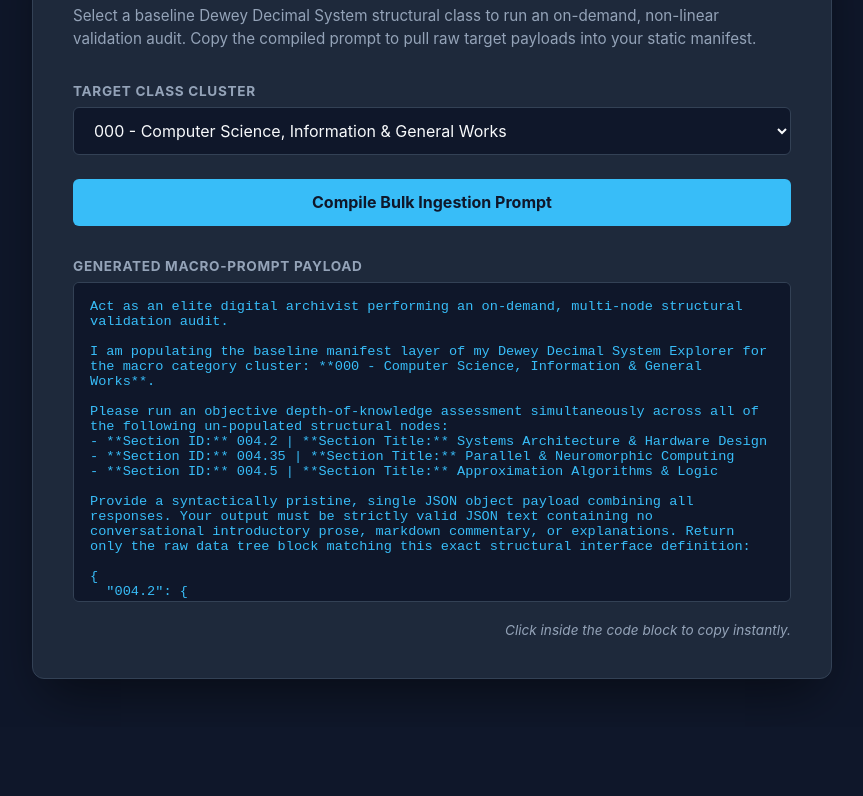
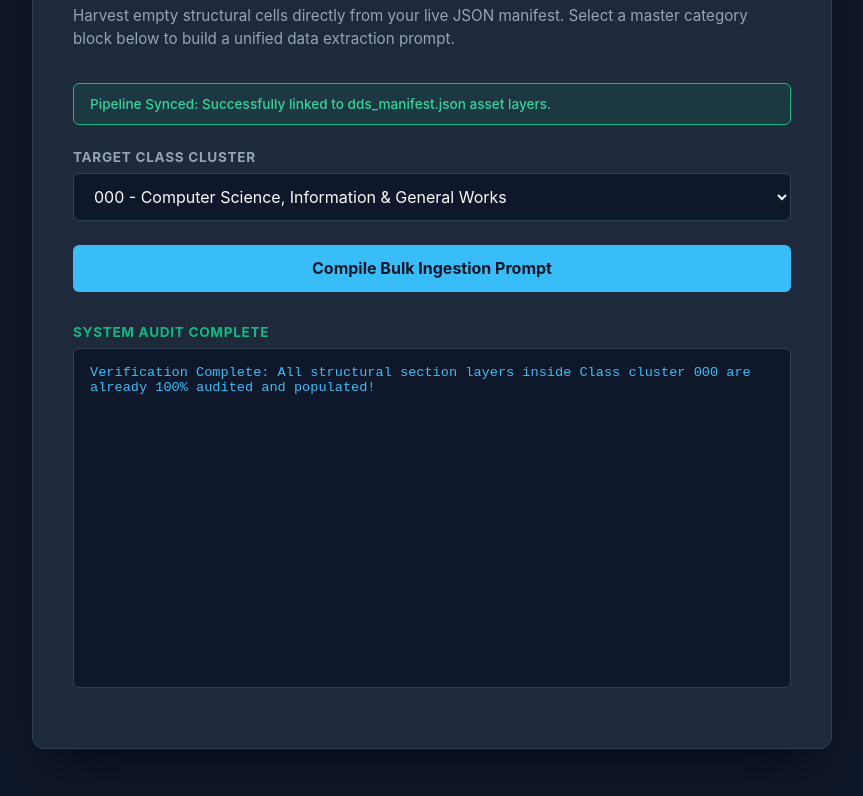
Before and after one commit to SRowBoat/dewey, a plain HTML site: page promptgen.html in a window 1280 px wide. Both pictures are taken after a click on the button "Compile Bulk Ingestion Prompt". Shown: the part 126-922 px from the top of the page, without its empty margins (208-1071 px from the left). Before the commit the page ends 853 px from the top, so only its background shows below. Drawn offline with Linux system fonts and the light colour scheme.

Commit message:
Refactor promptgen.html layout and functionality
Updated textarea height and modified status display elements. Changed subtitle text for clarity and adjusted prompt generation logic.

```diff
--- a/promptgen.html
+++ b/promptgen.html
@@ -115,7 +115,7 @@
 
         textarea {
             width: 100%;
-            height: 320px;
+            height: 340px;
             background-color: var(--bg-input);
             border: 1px solid var(--border);
             border-radius: 6px;
@@ -128,11 +128,15 @@
             margin-bottom: 1rem;
         }
 
-        .copy-status {
-            text-align: right;
+        .status-banner {
+            padding: 0.75rem 1rem;
+            border-radius: 6px;
             font-size: 0.85rem;
+            margin-bottom: 1.5rem;
+            font-weight: 500;
+            background-color: rgba(51, 65, 85, 0.5);
+            border: 1px solid var(--border);
             color: var(--text-muted);
-            font-style: italic;
         }
     </style>
 </head>
@@ -140,92 +144,114 @@
 
     <div class="container">
         <h1>DDS Bulk Prompt Matrix Generator</h1>
-        <p class="subtitle">Select a baseline Dewey Decimal System structural class to run an on-demand, non-linear validation audit. Copy the compiled prompt to pull raw target payloads into your static manifest.</p>
+        <p class="subtitle">Harvest empty structural cells directly from your live JSON manifest. Select a master category block below to build a unified data extraction prompt.</p>
+
+        <div id="sync-status" class="status-banner">Initializing pipeline connectivity...</div>
 
         <div class="control-group">
             <label for="class-select">Target Class Cluster</label>
             <select id="class-select">
                 <option value="000">000 - Computer Science, Information & General Works</option>
                 <option value="100">100 - Philosophy & Psychology</option>
+                <option value="200">200 - Religion</option>
+                <option value="300">300 - Social Sciences</option>
+                <option value="400">400 - Language</option>
                 <option value="500">500 - Pure Science</option>
+                <option value="600">600 - Technology / Applied Science</option>
                 <option value="700">700 - Arts & Recreation</option>
+                <option value="800">800 - Literature</option>
+                <option value="900">900 - History & Geography</option>
             </select>
         </div>
 
         <button id="generate-btn">Compile Bulk Ingestion Prompt</button>
 
         <div class="output-group" id="output-wrapper">
-            <label for="prompt-output">Generated Macro-Prompt Payload</label>
+            <label for="prompt-output" id="action-label">Generated Macro-Prompt Payload</label>
             <textarea id="prompt-output" readonly></textarea>
-            <div class="copy-status" id="status-text">Click inside the code block to copy instantly.</div>
         </div>
     </div>
 
     <script>
-        // Structural target definitions maps for missing/un-audited class rows
-        const targetClassStructures = {
-            "000": {
-                "className": "Computer Science, Information & General Works",
-                "targets": [
-                    { "id": "004.2", "title": "Systems Architecture & Hardware Design" },
-                    { "id": "004.35", "title": "Parallel & Neuromorphic Computing" },
-                    { "id": "004.5", "title": "Approximation Algorithms & Logic" }
-                ]
-            },
-            "100": {
-                "className": "Philosophy & Psychology",
-                "targets": [
-                    { "id": "121.5", "title": "Cognitive Sovereignty & Naive Mind Logic" }
-                ]
-            },
-            "500": {
-                "className": "Pure Science",
-                "targets": [
-                    { "id": "521", "title": "Celestial Mechanics / Interstellar Milestone Coordinates" },
-                    { "id": "531", "title": "Classical Mechanics / Solid Mechanics Dynamics" },
-                    { "id": "532", "title": "Fluid Mechanics" },
-                    { "id": "536", "title": "Thermodynamics" }
-                ]
-            },
-            "700": {
-                "className": "Arts & Recreation",
-                "targets": [
-                    { "id": "741.6", "title": "Graphic Design" },
-                    { "id": "741.62", "title": "Vector Layouts & Spatial UI Schematics" },
-                    { "id": "744", "title": "Technical Drawing & Engineering Illustrations" }
-                ]
-            }
-        };
+        let liveManifestData = null;
 
         const classSelect = document.getElementById('class-select');
         const generateBtn = document.getElementById('generate-btn');
         const outputWrapper = document.getElementById('output-wrapper');
         const promptOutput = document.getElementById('prompt-output');
-        const statusText = document.getElementById('status-text');
+        const syncStatus = document.getElementById('sync-status');
+        const actionLabel = document.getElementById('action-label');
+
+        // High-reliability live JSON data asset ingestion
+        async function loadManifestAsset() {
+            try {
+                const response = await fetch('dds_manifest.json');
+                if (!response.ok) throw new Error();
+                liveManifestData = await response.json();
+
+                syncStatus.innerText = "Pipeline Synced: Successfully linked to dds_manifest.json asset layers.";
+                syncStatus.style.borderColor = "#10b981";
+                syncStatus.style.color = "#34d399";
+                syncStatus.style.backgroundColor = "rgba(16, 185, 129, 0.1)";
+            } catch (err) {
+                console.warn("Unable to fetch manifest. Operating in detached network sandbox state.");
+                syncStatus.innerText = "Sandbox State: Running isolated from dds_manifest.json asset.";
+                syncStatus.style.borderColor = "#f59e0b";
+                syncStatus.style.color = "#fbbf24";
+                syncStatus.style.backgroundColor = "rgba(245, 158, 11, 0.1)";
+            }
+        }
 
         generateBtn.addEventListener('click', () => {
-            const selectedClass = classSelect.value;
-            const classMetadata = targetClassStructures[selectedClass];
+            const selectedClassPrefix = classSelect.value;
 
-            if (!classMetadata) return;
+            if (!liveManifestData || !liveManifestData.classes) {
+                alert("Cannot generate prompts: Live manifest asset array data has not been parsed or is unpopulated.");
+                return;
+            }
+
+            const activeClassData = liveManifestData.classes[selectedClassPrefix];
+
+            if (!activeClassData || !activeClassData.divisions) {
+                alert(`The target cluster [${selectedClassPrefix}] is completely missing or unpopulated inside your current dds_manifest.json file.`);
+                return;
+            }
 
             let sectionTargetsText = "";
             let jsonStructureTemplate = "";
+            let missingCount = 0;
 
-            classMetadata.targets.forEach((target, index) => {
-                sectionTargetsText += `- **Section ID:** ${target.id} | **Section Title:** ${target.title}\n`;
+            // Deep-scan through the true active target division structure
+            Object.keys(activeClassData.divisions).sort().forEach(divId => {
+                const division = activeClassData.divisions[divId];
+                if (division.sections) {
+                    Object.keys(division.sections).sort().forEach(secId => {
+                        const section = division.sections[secId];
 
-                jsonStructureTemplate += `  "${target.id}": {
-    "id": "${target.id}",
-    "title": "${target.title}",
-    "confidence": [Estimated Depth Score 0-100%],
-    "blind_spot": "[Hyper-specific, deep, primary source engineering boundary limit or tracking gap]"
-  }${index < classMetadata.targets.length - 1 ? ',\n' : ''}`;
+                        // HARVEST CONDITION: Identify only cells with unpopulated/blank blind spots
+                        if (!section.blind_spot || section.blind_spot.trim() === "") {
+                            missingCount++;
+                            sectionTargetsText += `- **Section ID:** ${secId} | **Section Title:** ${section.title}\n`;
+                            jsonStructureTemplate += `  "${secId}": {\n    "id": "${secId}",\n    "title": "${section.title}",\n    "confidence": [Estimated Depth Score 0-100%],\n    "blind_spot": "[Hyper-specific architectural limit or data tracking gap]"\n  },\n`;
+                        }
+                    });
+                }
             });
+
+            if (missingCount === 0) {
+                promptOutput.value = `Verification Complete: All structural section layers inside Class cluster ${selectedClassPrefix} are already 100% audited and populated!`;
+                actionLabel.innerText = "System Audit Complete";
+                actionLabel.style.color = "#10b981";
+                outputWrapper.classList.add('visible');
+                return;
+            }
+
+            // Trim trailing structural loop characters
+            jsonStructureTemplate = jsonStructureTemplate.trim().replace(/,$/, '');
 
             const bulkMacroPrompt = `Act as an elite digital archivist performing an on-demand, multi-node structural validation audit.
 
-I am populating the baseline manifest layer of my Dewey Decimal System Explorer for the macro category cluster: **${selectedClass} - ${classMetadata.className}**.
+I am populating the baseline manifest layer of my Dewey Decimal System Explorer for the macro category cluster: **${selectedClassPrefix} - ${activeClassData.title}**.
 
 Please run an objective depth-of-knowledge assessment simultaneously across all of the following un-populated structural nodes:
 ${sectionTargetsText}
@@ -236,17 +262,25 @@ ${jsonStructureTemplate}
 }`;
 
             promptOutput.value = bulkMacroPrompt;
+            actionLabel.innerText = `Generated Bulk Macro-Prompt Payload (${missingCount} Nodes Target)`;
+            actionLabel.style.color = "var(--accent)";
             outputWrapper.classList.add('visible');
-            statusText.innerText = "Click inside the code block to copy instantly.";
-            statusText.style.color = "var(--text-muted)";
         });
 
+        // Click-to-copy handler convenience layer
         promptOutput.addEventListener('click', () => {
             promptOutput.select();
             document.execCommand('copy');
-            statusText.innerText = "Copied to clipboard smoothly!";
-            statusText.style.color = "var(--accent)";
+            const originalLabel = actionLabel.innerText;
+            actionLabel.innerText = "Payload copied to clipboard successfully!";
+            actionLabel.style.color = "#10b981";
+            setTimeout(() => {
+                actionLabel.innerText = originalLabel;
+                actionLabel.style.color = "var(--accent)";
+            }, 2500);
         });
+
+        window.addEventListener('DOMContentLoaded', loadManifestAsset);
     </script>
 </body>
 </html>
```
